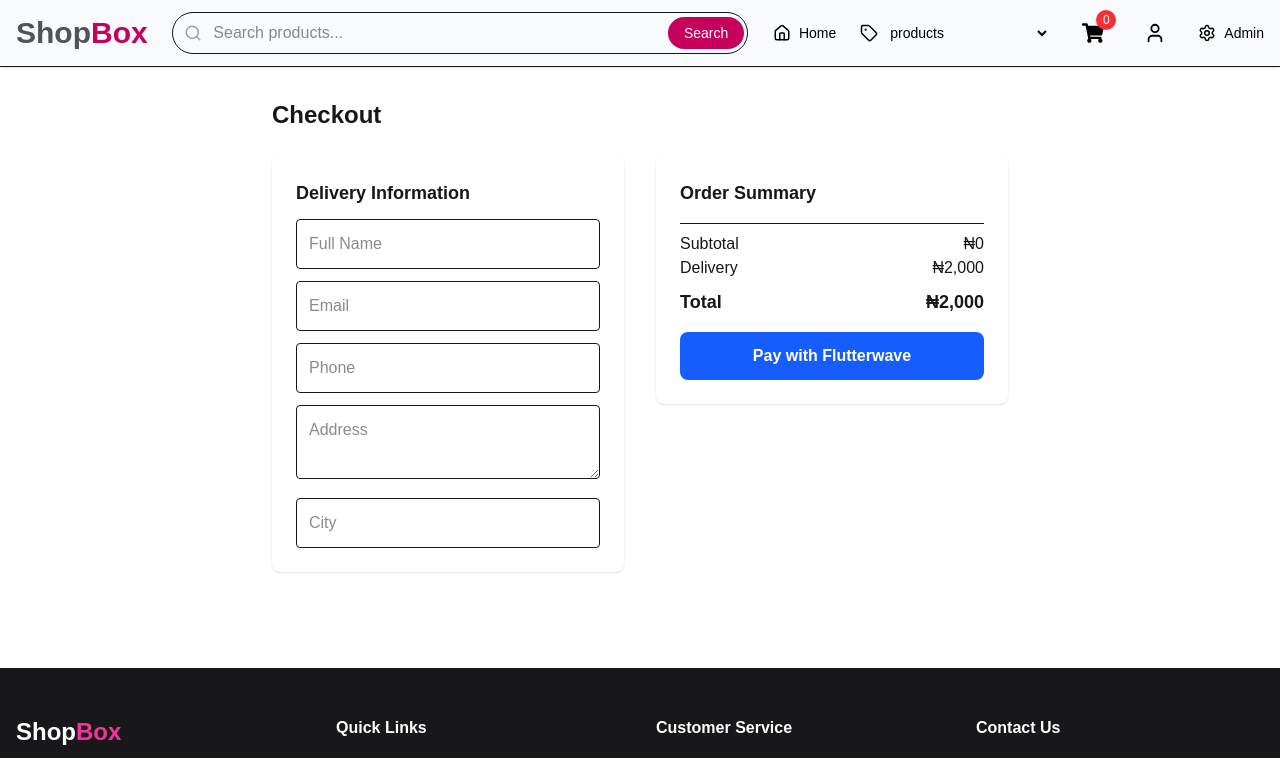
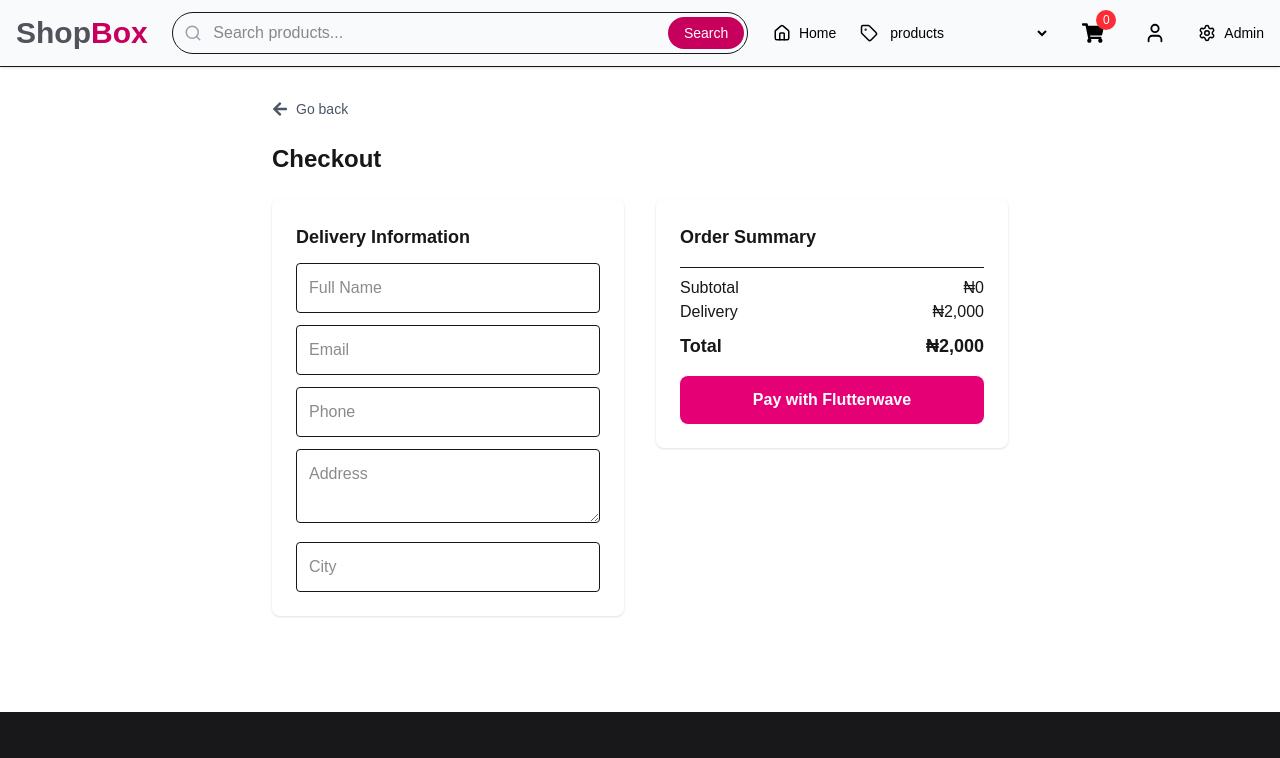
Before and after one commit to munirsoftdev/shopbox-test, a Next.js app: page /pages/checkout in a window 1280 px wide. Shown: the top 758 px of the page. Built offline with nearby package versions, Linux system fonts and the light colour scheme.

Commit message:
i made some small changes

```diff
--- a/app/pages/checkout/page.tsx
+++ b/app/pages/checkout/page.tsx
@@ -3,6 +3,8 @@ import { useState } from "react";
 import { useRouter } from "next/navigation";
 import Script from "next/script";
 import { useShop } from "../../context/shopContext";
+import Link from "next/link";
+import { FaArrowLeft } from "react-icons/fa";
 
 // Define the precise configuration structure for the Flutterwave overlay
 interface FlutterwaveConfig {
@@ -74,7 +76,7 @@ export default function CheckoutPage() {
 			customizations: {
 				title: "shopbox-test",
 				description: `Payment for ${cart.length} items`,
-				logo: "https://flutterwave.com",
+				logo: "shopBox.png",
 			},
 			callback: (response) => {
 				localStorage.setItem(
@@ -86,7 +88,6 @@ export default function CheckoutPage() {
 						customer: form,
 					}),
 				);
-
 				clearCart();
 				router.push(`/pages/order-success?ref=${response.tx_ref}`);
 			},
@@ -98,8 +99,18 @@ export default function CheckoutPage() {
 
 	return (
 		<div className="container mx-auto px-4 py-8 max-w-3xl">
+			<Link
+				href="/pages/cart"
+				className="inline-flex items-center gap-2 text-gray-600 hover:text-pink-600 mb-6 transition"
+			>
+				<FaArrowLeft size={16} />
+				<span className="text-sm font-medium">Go back</span>
+			</Link>
 			{/* 3. Inject optimized Flutterwave script asynchronously */}
-			<Script src="https://flutterwave.com" strategy="lazyOnload" />
+			<Script
+				src="https://checkout.flutterwave.com/v3.js"
+				strategy="afterInteractive"
+			/>
 
 			<h2 className="text-2xl font-bold mb-6">Checkout</h2>
 			<div className="grid md:grid-cols-2 gap-8">
@@ -186,7 +197,7 @@ export default function CheckoutPage() {
 					</div>
 					<button
 						onClick={pay}
-						className="w-full bg-blue-600 text-white py-3 rounded-lg mt-4 font-bold hover:bg-blue-700"
+						className="w-full bg-pink-600 text-white py-3 rounded-lg mt-4 font-bold hover:bg-pink-700"
 					>
 						Pay with Flutterwave
 					</button>
```
